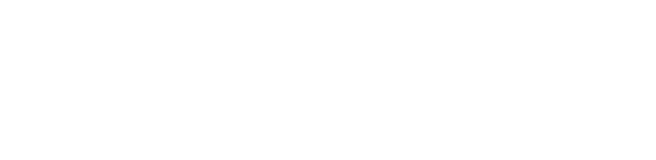
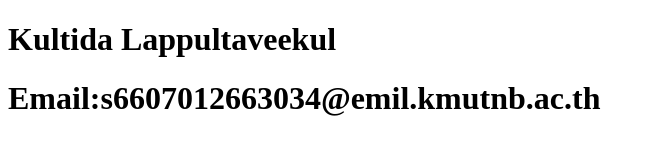
Before and after one commit to Kultida11/README.md_Kultida, a plain HTML site: page index.html in a window 1280 px wide. Shown: the whole page, without its empty margins (0-656 px from the left). Drawn offline with Linux system fonts and the light colour scheme.

Commit message:
Add name and email in README.md

```diff
--- a/index.html
+++ b/index.html
@@ -7,7 +7,8 @@
 </head>
 <body>
 
-    <h1></h1>
+    <h1>Kultida Lappultaveekul</h1>
+    <h1>Email:s6607012663034@emil.kmutnb.ac.th</h1>
 
 </body>
 </html>
```
